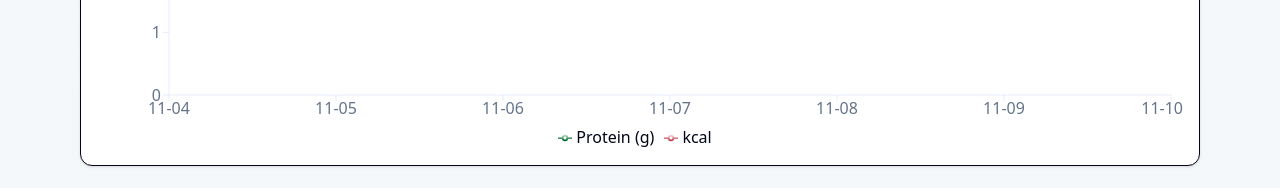
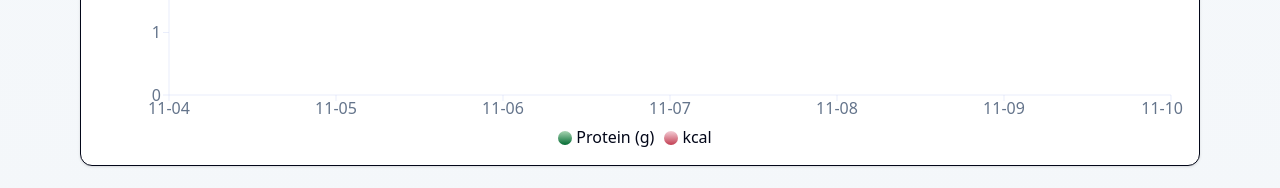
Before and after one commit to worldpeacemetta/WorldPeaceBuilder, a React (Vite) app: page / in a window 1280 px wide. Shown: the part 1140-1328 px from the top of the page. Built offline with nearby package versions, Linux system fonts and the light colour scheme.

Commit message:
Adjust macro visuals per feedback

```diff
--- a/src/App.jsx
+++ b/src/App.jsx
@@ -1022,7 +1022,7 @@ export default function MacroTrackerApp(){
                     </defs>
                     <XAxis dataKey="date" tickFormatter={(d)=>d.slice(5)} stroke="#94a3b8" tick={{ fill: '#64748b' }} axisLine={{ stroke: '#cbd5f5', strokeOpacity: 0.4 }} tickLine={{ stroke: '#cbd5f5', strokeOpacity: 0.4 }} />
                     <YAxis stroke="#94a3b8" tick={{ fill: '#64748b' }} axisLine={{ stroke: '#cbd5f5', strokeOpacity: 0.4 }} tickLine={{ stroke: '#cbd5f5', strokeOpacity: 0.4 }} />
-                    <Legend />
+                    <Legend iconType="circle" />
                     <RTooltip labelFormatter={(l)=>format(new Date(l), 'PP')} />
                     {show.kcal && (
                       <Area
@@ -1932,14 +1932,14 @@ function TopFoodsCard({ topFoods, topMacroKey, onMacroChange, selectedDate, onDa
 
   const macroLabel = MACRO_LABELS[topMacroKey] ?? "Macro";
   const labelRenderer = useCallback((props) => {
-    const { percent, cx, cy, midAngle, innerRadius, outerRadius } = props;
+    const { percent, cx, cy, midAngle, outerRadius } = props;
     if (!percent || percent < 0.005) return null;
     const value = percent * 100;
     const formatted = value >= 10 ? `${Math.round(value)}%` : `${value.toFixed(1)}%`;
     const RADIAN = Math.PI / 180;
-    const radius = innerRadius + (outerRadius - innerRadius) * 0.6;
-    const x = cx + radius * Math.cos(-midAngle * RADIAN);
-    const y = cy + radius * Math.sin(-midAngle * RADIAN);
+    const offsetRadius = outerRadius + 18;
+    const x = cx + offsetRadius * Math.cos(-midAngle * RADIAN);
+    const y = cy + offsetRadius * Math.sin(-midAngle * RADIAN);
     return (
       <text
         x={x}
```
